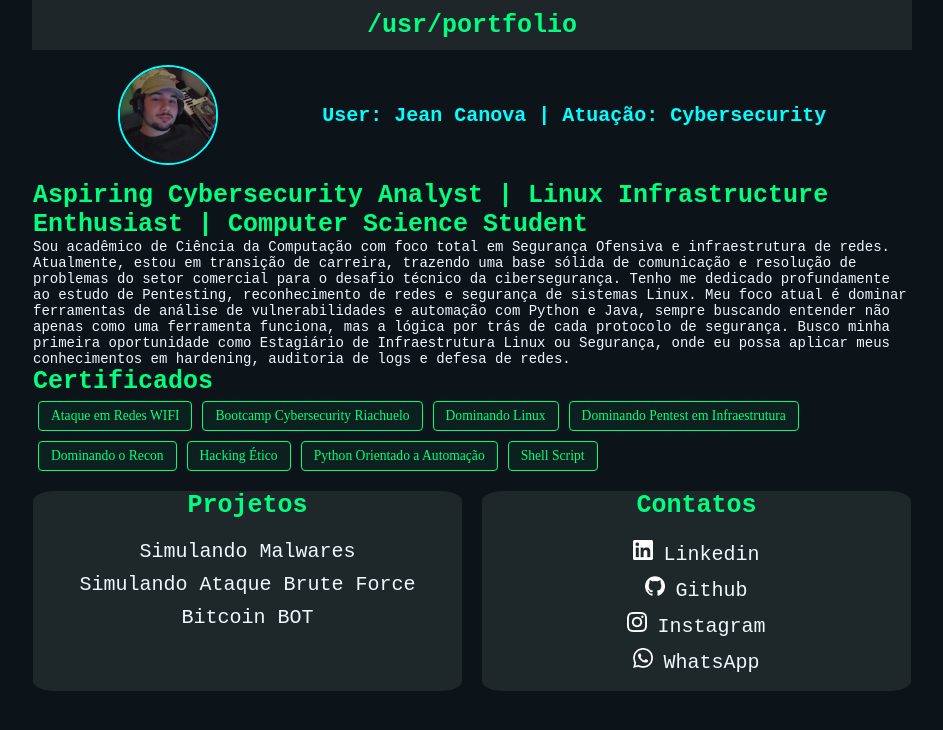
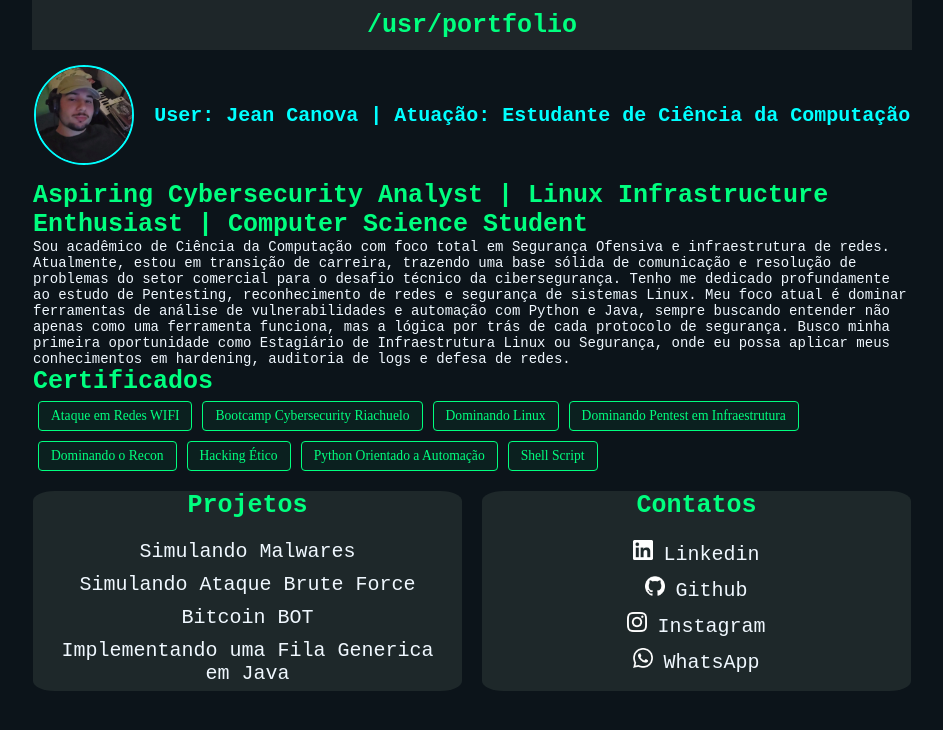
Before and after one commit to JeanRiqueumi/-usr-portfolio, a plain HTML site: page index.html in a window 1280 px wide. Shown: the whole page, without its empty margins (168-1111 px from the left). Drawn offline with Linux system fonts and the light colour scheme; a script that the page names is missing.

Commit message:
feat: atualiza bio e projetos focando em dev e segurança

```diff
--- a/index.html
+++ b/index.html
@@ -20,7 +20,7 @@
         <img src="Images/eu.jpg" alt="Uma foto minha">
         <h2>
             User: Jean Canova |
-            Atuação: Cybersecurity
+            Atuação: Estudante de Ciência da Computação
         </h2>
     </nav>
     <main>
@@ -93,6 +93,11 @@
                             Bitcoin BOT
                         </a>
                     </li>
+                    <li>
+                        <a href="https://github.com/JeanRiqueumi/Implementando-uma-Fila-Generica-em-Java">
+                            Implementando uma Fila Generica em Java
+                        </a>
+                    </li>
                 </ul>
             </div><!--container-projetos-->
 
```
